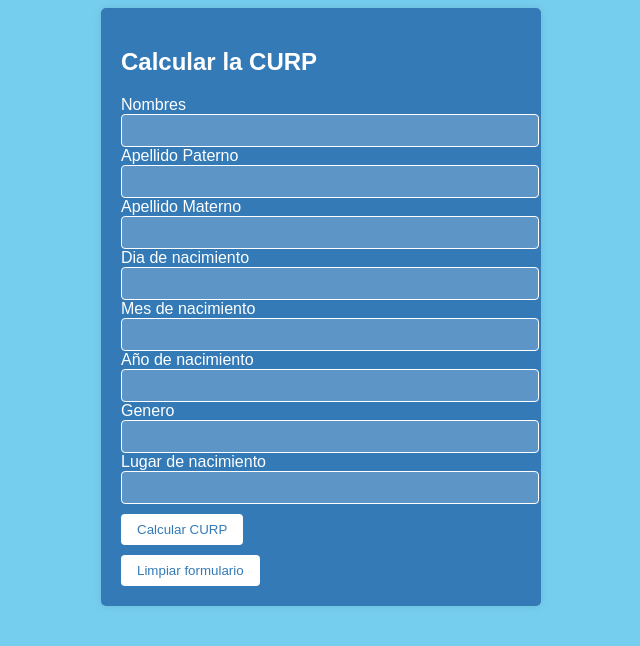
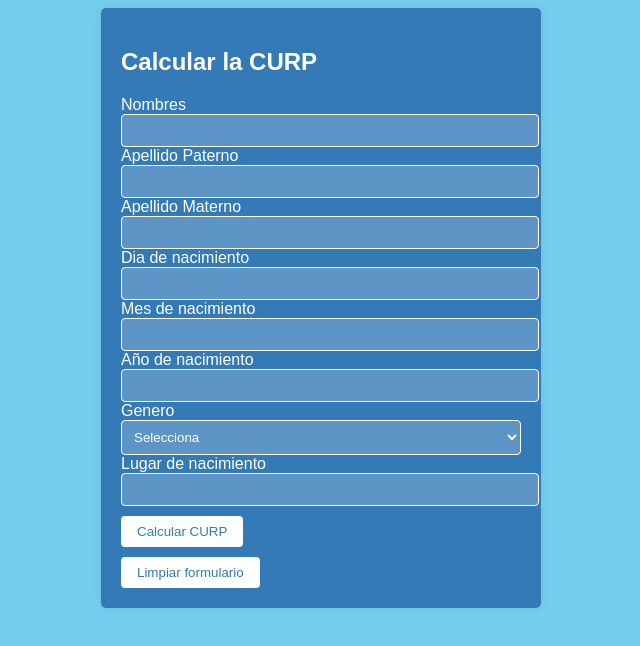
Before and after one commit to AlanGaBer11/CURP, a plain HTML site: page index.html in a window 1280 px wide. Shown: the whole page, without its empty margins (319-959 px from the left). Drawn offline with Linux system fonts and the light colour scheme.

Commit message:
Add files via upload

```diff
--- a/index.html
+++ b/index.html
@@ -92,11 +92,16 @@
         <br />
 
         Genero
-        <input type="text" id="genero" list="lgenero" />
+        <!--<input type="text" id="genero" list="lgenero" />
         <datalist id="lgenero">
             <option value="Hombre"></option>
             <option value="Mujer "></option>
-        </datalist>
+        </datalist> -->
+        <select name="Genero" id="genero">
+            <option>Selecciona</option>
+            <option value="Hombre">Hombre</option>
+            <option value="Mujer"> Mujer</option>
+        </select>
         <br />
 
         Lugar de nacimiento
```
